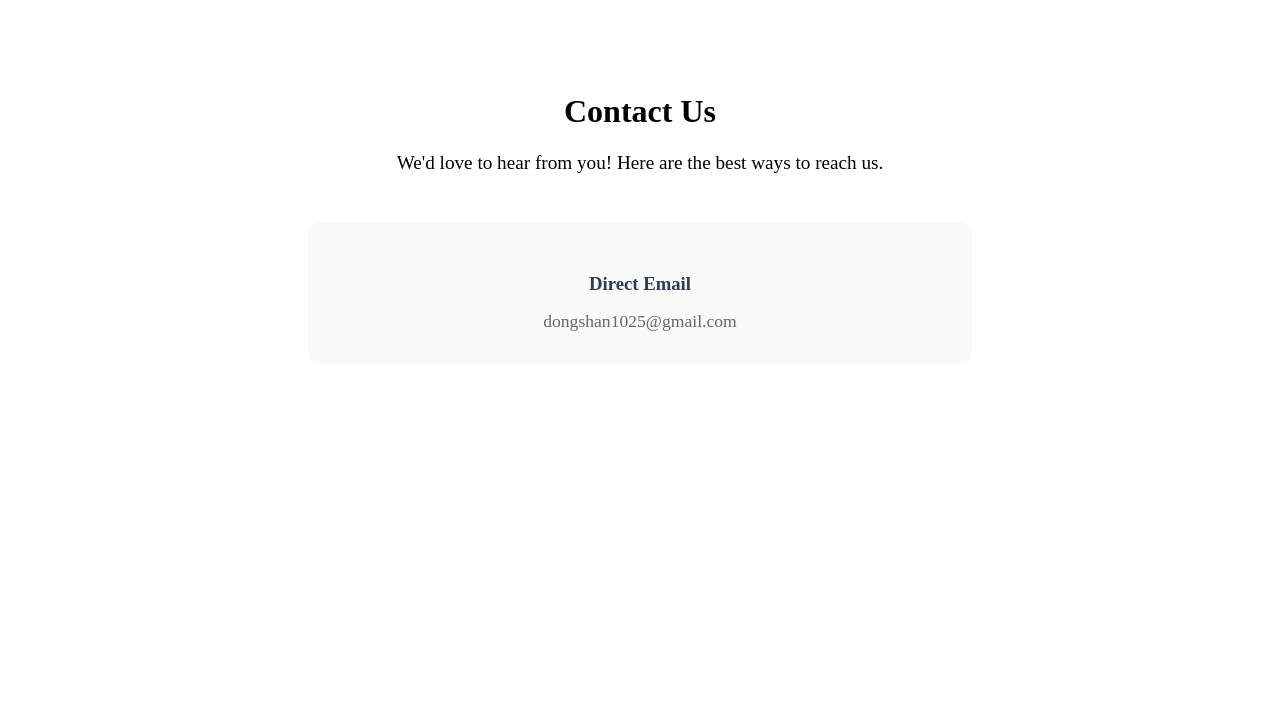
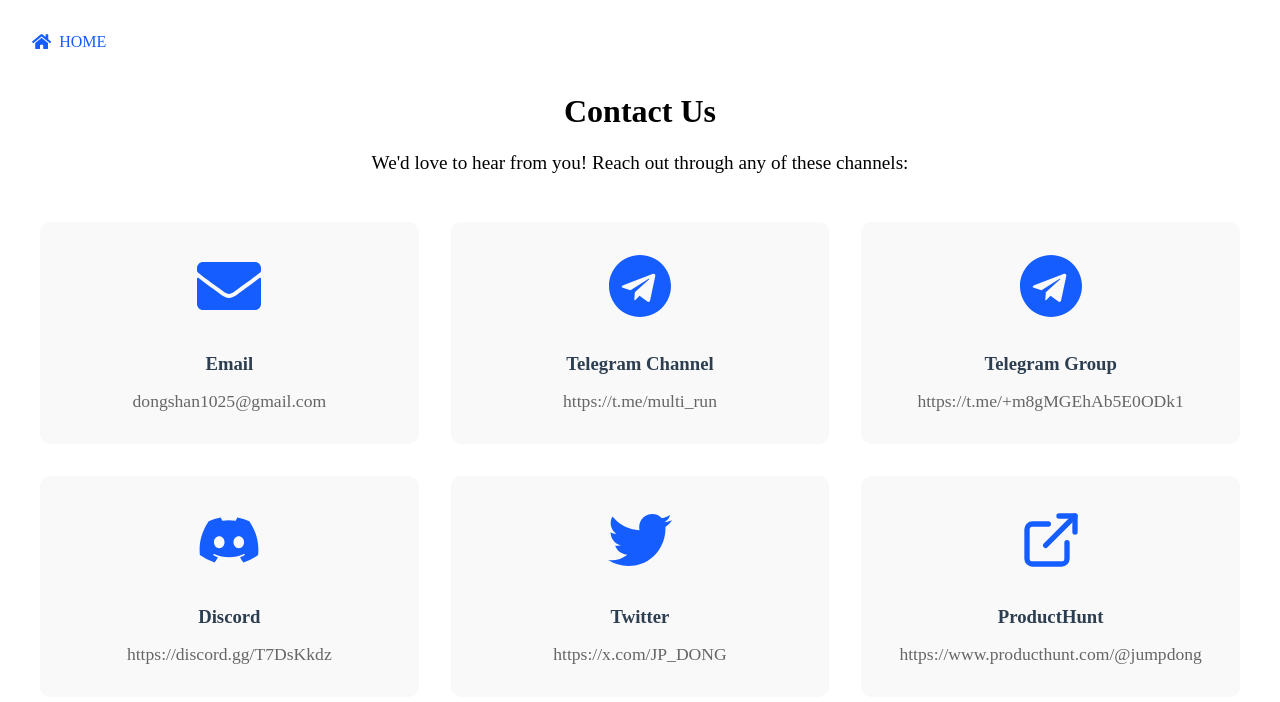
Before and after one commit to jpdong/MultiRun, a Next.js app: page /ContactUsPage in a window 1280 px wide. Shown: the top 702 px of the page. Built offline with nearby package versions, Linux system fonts and the light colour scheme.

Commit message:
feat:视觉调整

```diff
--- a/src/pages/ContactUsPage.tsx
+++ b/src/pages/ContactUsPage.tsx
@@ -1,21 +1,67 @@
 import React from 'react';
 import Container from '../components/layout/Container';
+import { FaEnvelope, FaTelegram, FaDiscord, FaTwitter, FaHome } from 'react-icons/fa';
+import { FiExternalLink } from 'react-icons/fi';
+
+const ContactCard: React.FC<{ icon: React.ReactNode; title: string; link: string; value: string }> = ({ icon, title, link, value }) => (
+  <div style={{ padding: '2rem', background: '#f9f9f9', borderRadius: '10px', textAlign: 'center' }}>
+    <div style={{ fontSize: '4rem', marginBottom: '1rem', color: '#165DFF' }}>{icon}</div>
+    <h3 style={{ color: '#2c3e50', marginBottom: '1rem' }}>{title}</h3>
+    <a href={link} style={{ fontSize: '1.1rem', color: '#666', textDecoration: 'none', wordBreak: 'break-all' }}>{value}</a>
+  </div>
+);
 
 const ContactUsPage: React.FC = () => {
   return (
     <div>
       <Container>
-        <div style={{ padding: '4rem 0', textAlign: 'center' }}>
+        <div className="page-content" style={{ padding: '4rem 0', textAlign: 'center' }}>
+          <a href="/" style={{ position: 'absolute', left: '2rem', top: '2rem', display: 'flex', alignItems: 'center', gap: '0.5rem', color: '#165DFF', textDecoration: 'none' }}>
+            <FaHome style={{ fontSize: '1.2rem' }} />
+            <span>HOME</span>
+          </a>
           <h1>Contact Us</h1>
           <p style={{ marginBottom: '3rem', fontSize: '1.2rem' }}>
-            We'd love to hear from you! Here are the best ways to reach us.
+            We'd love to hear from you! Reach out through any of these channels:
           </p>
 
-          <div style={{ marginTop: '3rem', padding: '2rem', background: '#f9f9f9', borderRadius: '10px', maxWidth: '600px', margin: '3rem auto 0' }}>
-            <h3 style={{ color: '#2c3e50', marginBottom: '1rem' }}>Direct Email</h3>
-            <div style={{ display: 'flex', alignItems: 'center', justifyContent: 'center', gap: '1rem', flexWrap: 'wrap' }}>
-              <span style={{ fontSize: '1.1rem', color: '#666' }}>dongshan1025@gmail.com</span>
-            </div>
+          <div style={{ display: 'grid', gridTemplateColumns: 'repeat(auto-fill, minmax(280px, 1fr))', gap: '2rem', maxWidth: '1200px', margin: '0 auto' }}>
+            <ContactCard
+              icon={<FaEnvelope />}
+              title="Email"
+              link="mailto:dongshan1025@gmail.com"
+              value="dongshan1025@gmail.com"
+            />
+            <ContactCard
+              icon={<FaTelegram />}
+              title="Telegram Channel"
+              link="https://t.me/multi_run"
+              value="https://t.me/multi_run"
+            />
+            <ContactCard
+              icon={<FaTelegram />}
+              title="Telegram Group"
+              link="https://t.me/+m8gMGEhAb5E0ODk1"
+              value="https://t.me/+m8gMGEhAb5E0ODk1"
+            />
+            <ContactCard
+              icon={<FaDiscord />}
+              title="Discord"
+              link="https://discord.gg/T7DsKkdz"
+              value="https://discord.gg/T7DsKkdz"
+            />
+            <ContactCard
+              icon={<FaTwitter />}
+              title="Twitter"
+              link="https://x.com/JP_DONG"
+              value="https://x.com/JP_DONG"
+            />
+            <ContactCard
+              icon={<FiExternalLink />}
+              title="ProductHunt"
+              link="https://www.producthunt.com/@jumpdong"
+              value="https://www.producthunt.com/@jumpdong"
+            />
           </div>
         </div>
       </Container>
--- a/src/pages/TermsOfUsePage.tsx
+++ b/src/pages/TermsOfUsePage.tsx
@@ -39,10 +39,10 @@
 
           <h2>Contact Us</h2>
           <p>
-            dongshan1025@gmail.com
+            If you have any questions about these Terms, please contact us.
           </p>
           <p>
-            If you have any questions about these Terms, please contact us.
+            dongshan1025@gmail.com
           </p>
         </div>
       </Container>
```
Also changed, not shown: src/pages/PrivacyPolicyPage.tsx (+8 -8 lines).
